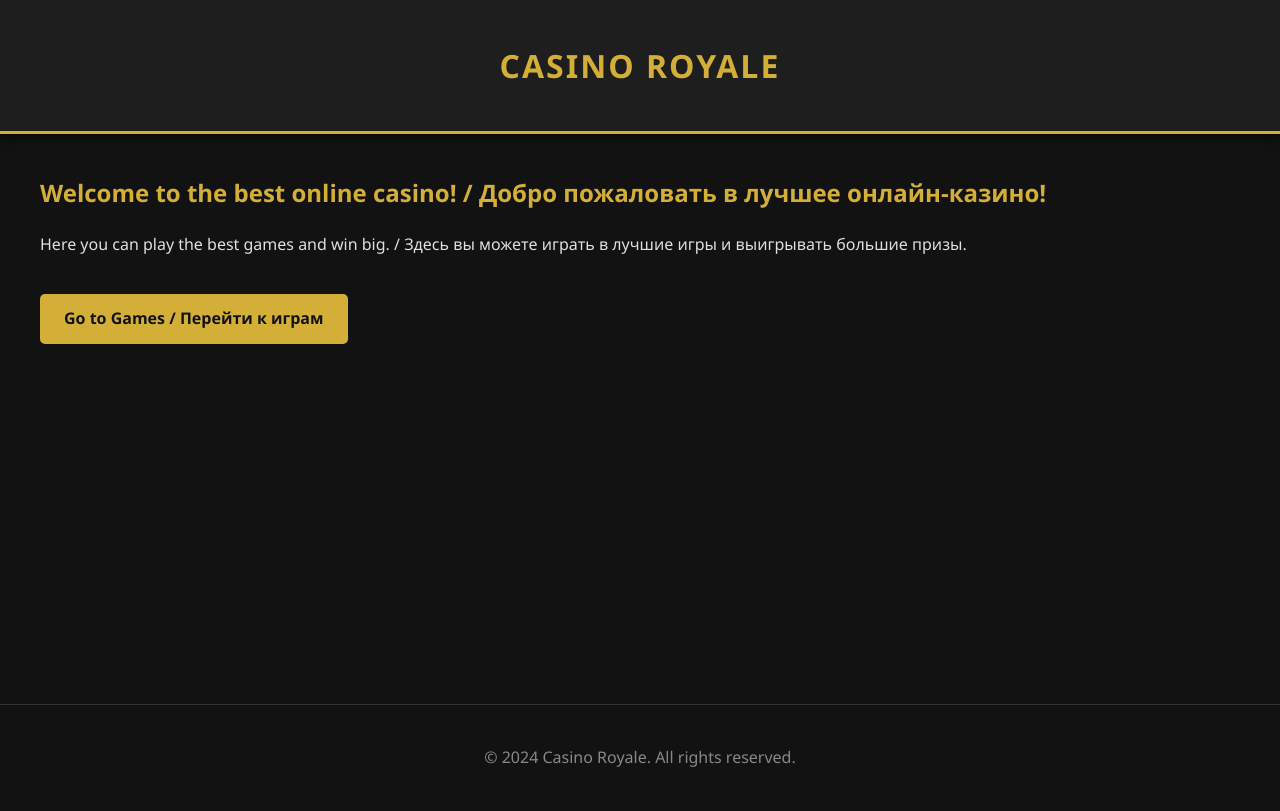
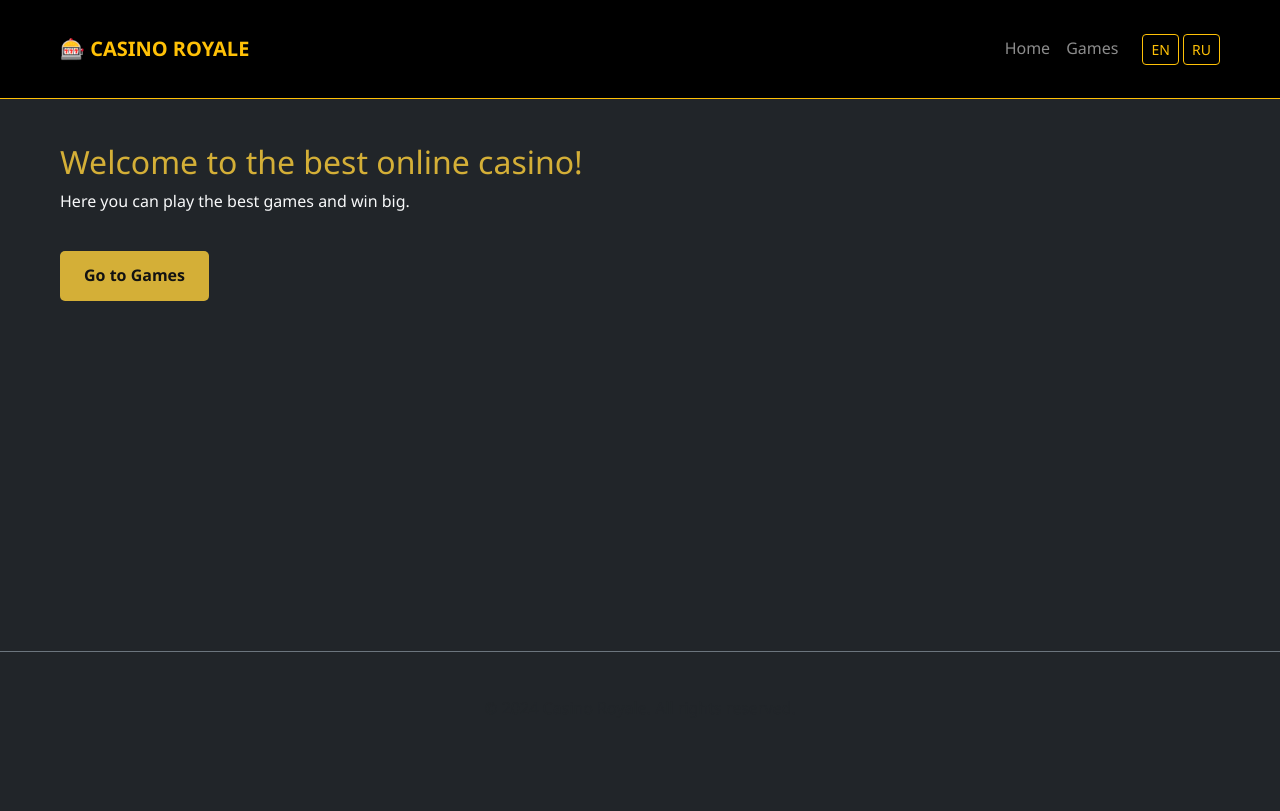
Before and after one commit to Nertack-2/casino-site, a Node server app: page / in a window 1280 px wide. After the commit the page ends 652 px from the top, so only its background shows below. Run offline with Node 20, Linux system fonts and the light colour scheme; some libraries are stand-ins or nearby versions.

Commit message:
5.2: навигационное меню и переключатель языков (i18n)

```diff
--- a/app.js
+++ b/app.js
@@ -3,27 +3,49 @@ var express = require('express');
 var path = require('path');
 var cookieParser = require('cookie-parser');
 var logger = require('morgan');
+
 var indexRouter = require('./routes/index');
 var usersRouter = require('./routes/users');
 var gamesRouter = require('./routes/games');
 
 var app = express();
 
-// view engine setup
+// --- НАСТРОЙКА ШАБЛОНИЗАТОРА ---
 app.set('views', path.join(__dirname, 'views'));
 app.set('view engine', 'ejs');
 
-
+// --- СТАНДАРТНЫЕ MIDDLEWARE ---
 app.use(logger('dev'));
 app.use(express.json());
 app.use(express.urlencoded({ extended: false }));
-app.use(cookieParser());
+app.use(cookieParser()); // Важно: парсер куки должен быть ДО настройки языков
 app.use(express.static(path.join(__dirname, 'public')));
 
+// --- НАСТРОЙКА ЯЗЫКОВ (i18n) ---
+var en = require('./locales/en');
+var ru = require('./locales/ru');
+
+app.use(function(req, res, next) {
+  // Берем язык из куки, по умолчанию 'en'
+  var lang = req.cookies.lang || 'en';
+
+  // Передаем словарь в шаблоны
+  if (lang === 'ru') {
+    res.locals.t = ru;
+    res.locals.lang = 'ru';
+  } else {
+    res.locals.t = en;
+    res.locals.lang = 'en';
+  }
+  next();
+});
+
+// --- МАРШРУТЫ ---
 app.use('/', indexRouter);
 app.use('/users', usersRouter);
 app.use('/games', gamesRouter);
 
+// --- ОБРАБОТКА ОШИБОК ---
 // catch 404 and forward to error handler
 app.use(function(req, res, next) {
   next(createError(404));
--- /dev/null
+++ b/locales/en.js
@@ -0,0 +1,17 @@
+module.exports = {
+    nav: {
+        home: "Home",
+        games: "Games",
+        bonuses: "Bonuses"
+    },
+    index: {
+        title: "Welcome to the best online casino!",
+        desc: "Here you can play the best games and win big.",
+        btn: "Go to Games"
+    },
+    games: {
+        title: "Our Games",
+        desc: "Game list will be here soon...",
+        btn: "Back to Home"
+    }
+};
--- /dev/null
+++ b/locales/ru.js
@@ -0,0 +1,17 @@
+module.exports = {
+    nav: {
+        home: "Главная",
+        games: "Игры",
+        bonuses: "Бонусы"
+    },
+    index: {
+        title: "Добро пожаловать в лучшее онлайн-казино!",
+        desc: "Здесь вы можете играть в лучшие игры и выигрывать большие призы.",
+        btn: "Перейти к играм"
+    },
+    games: {
+        title: "Наши игры",
+        desc: "Список игр скоро появится здесь...",
+        btn: "На главную"
+    }
+};
--- a/routes/index.js
+++ b/routes/index.js
@@ -5,4 +5,13 @@ router.get('/', function(req, res, next) {
   res.render('index');
 });
 
+// Маршрут переключения языка
+router.get('/lang/:lang', function(req, res) {
+  var lang = req.params.lang;
+  if (lang === 'en' || lang === 'ru') {
+    res.cookie('lang', lang, { maxAge: 900000, httpOnly: true });
+  }
+  res.redirect('back');
+});
+
 module.exports = router;
--- a/views/games.ejs
+++ b/views/games.ejs
@@ -1,8 +1,8 @@
 <%- include('partials/header') %>
 
-<h2>Our Games / Наши игры</h2>
-<p>Game list will be here soon... / Список игр скоро появится здесь...</p>
+<h2><%= t.games.title %></h2>
+<p><%= t.games.desc %></p>
 
-<a href="/" class="btn-gold">Back to Home / На главную</a>
+<a href="/" class="btn-gold"><%= t.games.btn %></a>
 
 <%- include('partials/footer') %>
--- a/views/index.ejs
+++ b/views/index.ejs
@@ -1,8 +1,8 @@
 <%- include('partials/header') %>
 
-<h2>Welcome to the best online casino! / Добро пожаловать в лучшее онлайн-казино!</h2>
-<p>Here you can play the best games and win big. / Здесь вы можете играть в лучшие игры и выигрывать большие призы.</p>
+<h2><%= t.index.title %></h2>
+<p><%= t.index.desc %></p>
 
-<a href="/games" class="btn-gold">Go to Games / Перейти к играм</a>
+<a href="/games" class="btn-gold"><%= t.index.btn %></a>
 
 <%- include('partials/footer') %>
--- a/views/partials/footer.ejs
+++ b/views/partials/footer.ejs
@@ -1,8 +1,11 @@
     </main>
-    <footer>
+
+    <footer class="text-center py-4 mt-5 border-top border-secondary text-muted">
         <div class="container">
             &copy; 2024 Casino Royale. All rights reserved.
         </div>
     </footer>
+
+    <script src="https://cdn.jsdelivr.net/npm/bootstrap@5.3.0/dist/js/bootstrap.bundle.min.js"></script>
 </body>
 </html>
--- a/views/partials/header.ejs
+++ b/views/partials/header.ejs
@@ -4,12 +4,33 @@
     <meta charset="UTF-8">
     <meta name="viewport" content="width=device-width, initial-scale=1.0">
     <title>Casino Royale</title>
+    <!-- Bootstrap 5 CSS -->
+    <link href="https://cdn.jsdelivr.net/npm/bootstrap@5.3.0/dist/css/bootstrap.min.css" rel="stylesheet">
+    <!-- Наши кастомные стили -->
     <link rel="stylesheet" href="/stylesheets/style.css">
 </head>
-<body>
-    <header>
+<body class="bg-dark text-light">
+    <nav class="navbar navbar-expand-lg navbar-dark bg-black border-bottom border-warning mb-4">
         <div class="container">
-            <h1>Casino Royale</h1>
+            <a class="navbar-brand text-warning fw-bold" href="/">🎰 CASINO ROYALE</a>
+            <button class="navbar-toggler" type="button" data-bs-toggle="collapse" data-bs-target="#navbarNav">
+                <span class="navbar-toggler-icon"></span>
+            </button>
+            <div class="collapse navbar-collapse" id="navbarNav">
+                <ul class="navbar-nav ms-auto align-items-center">
+                    <li class="nav-item">
+                        <a class="nav-link" href="/"><%= t.nav.home %></a>
+                    </li>
+                    <li class="nav-item">
+                        <a class="nav-link" href="/games"><%= t.nav.games %></a>
+                    </li>
+                    <li class="nav-item ms-3">
+                        <!-- Переключатель языков -->
+                        <a class="btn btn-sm btn-outline-warning" href="/lang/en">EN</a>
+                        <a class="btn btn-sm btn-outline-warning" href="/lang/ru">RU</a>
+                    </li>
+                </ul>
+            </div>
         </div>
-    </header>
+    </nav>
     <main class="container">
```
